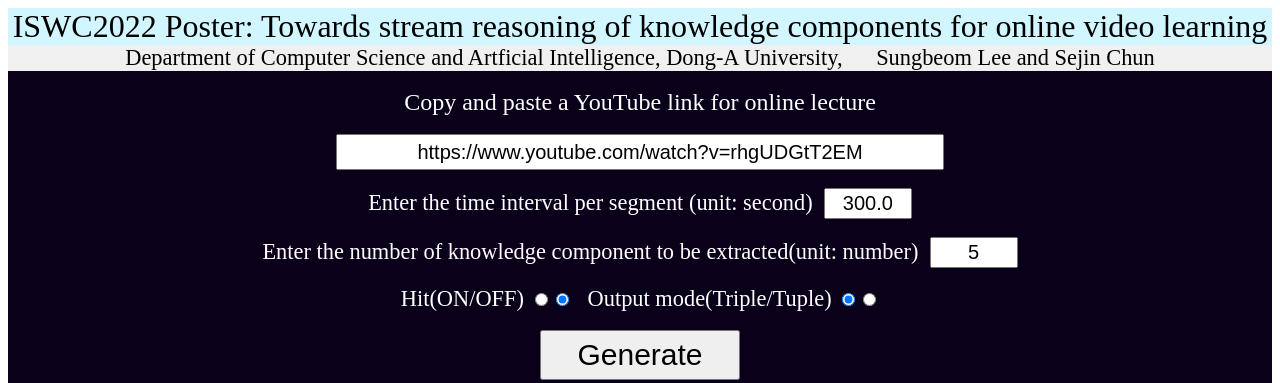
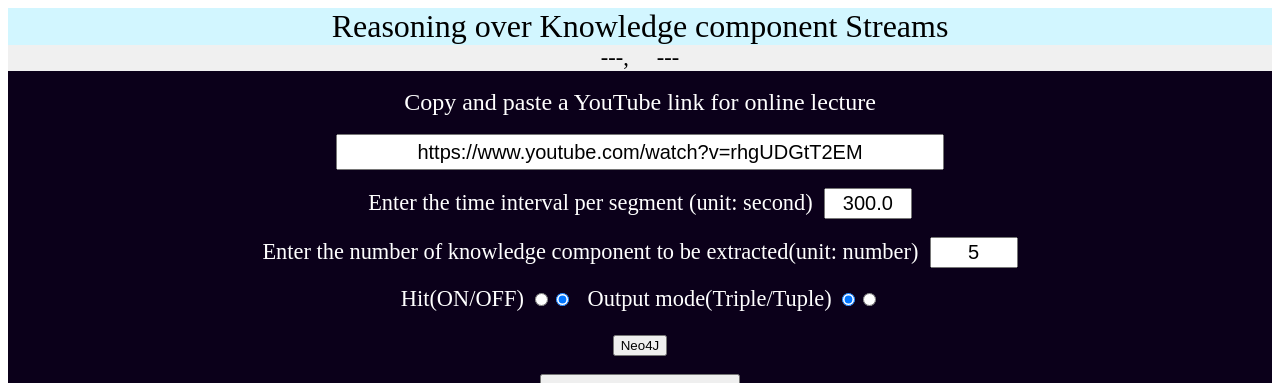
Before and after one commit to BonhyeonGu/Reasoning_over_Knowledge_Component_Streams, a Flask app: page / in a window 1280 px wide. Shown: the top 383 px of the page. Run offline with Flask 2, Linux system fonts and the light colour scheme; parts of the project's set-up code (start-up, migrations or seed data) failed here and were passed over.

Commit message:
프론트 페이지 변경

```diff
--- a/templates/index.html
+++ b/templates/index.html
@@ -2,7 +2,7 @@
 <html>
 <head>
 	<meta charset="UTF-8">
-	<title>Towards stream reasoning of knowledge components for online video learning</title>
+	<title>Reasoning over Knowledge component Streams</title>
 	<script src ="https://code.jquery.com/jquery-3.6.0.min.js"></script>
 	<script src ="https://code.jquery.com/jquery-migrate-3.3.2.js"></script>
 	<style>
@@ -83,8 +83,8 @@
 </head>
 
 <body>
-	<div id = "title">ISWC2022 Poster: Towards stream reasoning of knowledge components for online video learning</div>
-    <div id = "aff">Department of Computer Science and Artficial Intelligence, Dong-A University, &nbsp;&nbsp;&nbsp;&nbsp; Sungbeom Lee and Sejin Chun</div>
+	<div id = "title">Reasoning over Knowledge component Streams</div>
+    <div id = "aff">---, &nbsp;&nbsp;&nbsp;&nbsp;---</div>
 	<div id = "top">
 		<form action="/result" method="post" id="inp">
 			<br /><div id = "input_link">Copy and paste a YouTube link for online lecture</div><br />
@@ -94,7 +94,8 @@
                 <span class = "input_etc">Enter the time interval per segment (unit: second)&nbsp;&nbsp;<input type="text" name="sec" value="300.0" style="width:80px;height:25px;font-size:20px;text-align:center;"></span><br /><br />
                 <span class = "input_etc">Enter the number of knowledge component to be extracted(unit: number)&nbsp;&nbsp;<input type="text" name="keywordSize" value="5" style="width:80px;height:25px;font-size:20px;text-align:center;"></span><br /><br />
                 <span class = "input_etc">Hit(ON/OFF) <input type="radio" name="hit" value="on"><input type="radio" name="hit" value="off" checked="checked"></span>&nbsp;&nbsp;&nbsp;
-                <span class = "input_etc">Output mode(Triple/Tuple) <input type="radio" name="triple" value="on" checked="checked"><input type="radio" name="triple" value="off"></span><br />
+                <span class = "input_etc">Output mode(Triple/Tuple) <input type="radio" name="triple" value="on" checked="checked"><input type="radio" name="triple" value="off"></span><br /><br />
+				<span class = "input_etc"><button>Neo4J</button></span>
             </div>
 			<br /><button id="btnInp" style="width:200px;height:50px;font-size:30px;">Generate</button><br><br>
 			<iframe id="player" type="text/html" width="640" height="360" src="" frameborder="0"></iframe>
```
Also changed, not shown: 1 other file.
